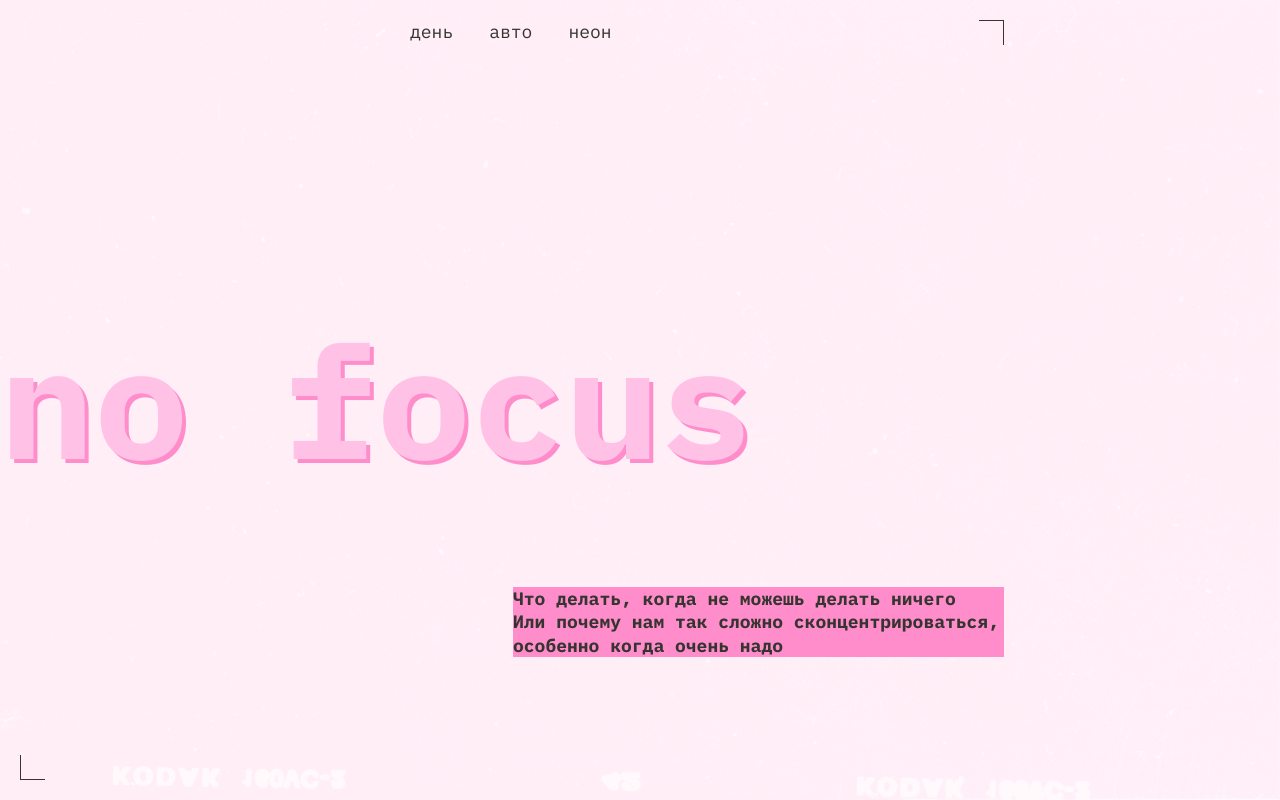
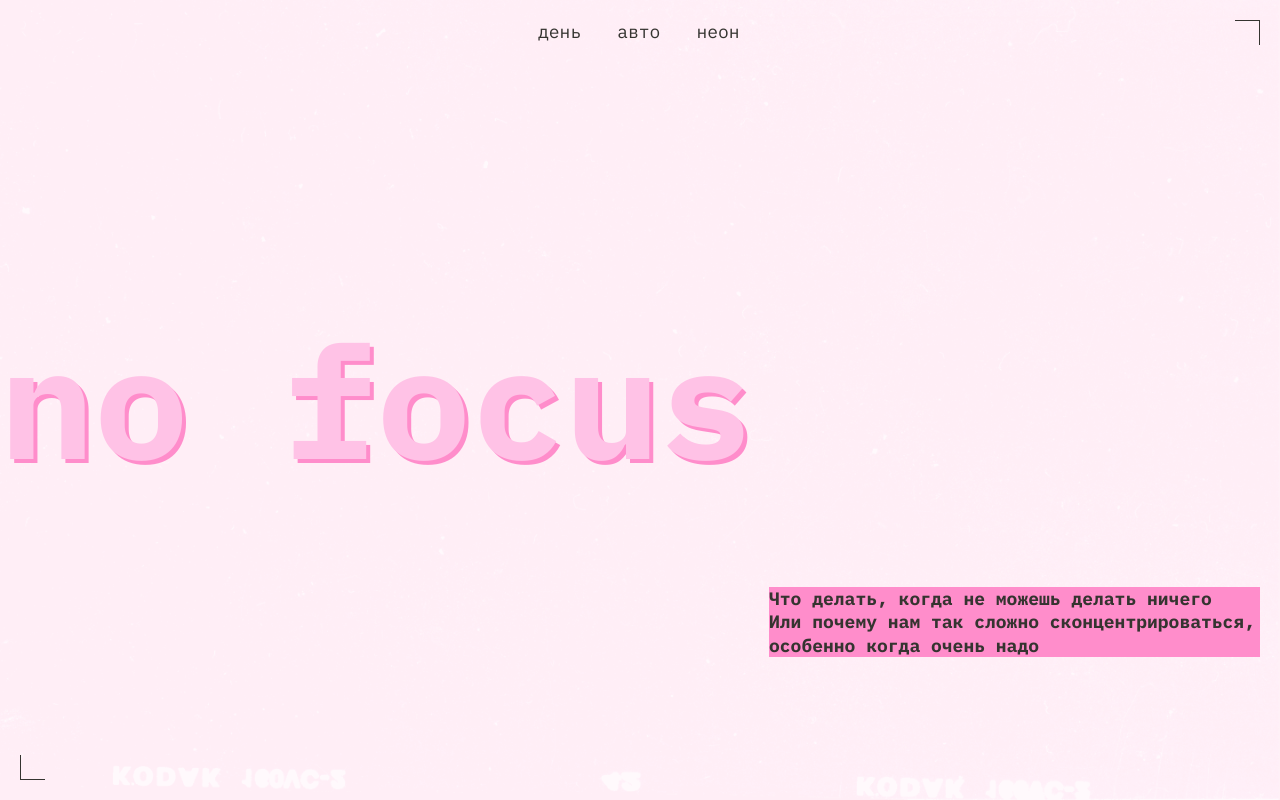
Before and after one commit to MaksGainer/slozhno-sosredotochitsya-fd, a website: page index.html in a window 1280 px wide. Shown: the top 800 px of the page. Drawn offline with Linux system fonts and the light colour scheme.

Commit message:
Повторное исправление css

```diff
--- a/styles/dark.css
+++ b/styles/dark.css
@@ -1,4 +1,5 @@
 html.theme-dark {
+  --text-color: #F1B2CE;
   --background-color: #000028;
   --accent-title-background-color: #ff0070;
   --link-color: #FF0070;
@@ -20,6 +21,7 @@ html.theme-dark {
 @media (prefers-color-scheme: dark) {
 
   :root {
+    --text-color: #F1B2CE;
     --background-color: #000028;
     --accent-title-background-color: #ff0070;
     --link-color: #FF0070;
--- a/styles/light.css
+++ b/styles/light.css
@@ -1,5 +1,5 @@
 html.theme-light {
-  --background-color: #F5F5F5;
+  --background-color: #FFF1F7;
   --accent-title-background-color: #FF8DCB;
   --link-color: #ff8dcb;
   --footer-text-color: #ffc2e6;
@@ -19,7 +19,7 @@ html.theme-light {
 @media (prefers-color-scheme: light) {
 
   :root {
-    --background-color: #F5F5F5;
+    --background-color: #FFF1F7;
     --accent-title-background-color: #FF8DCB;
     --link-color: #ff8dcb;
     --footer-text-color: #ffc2e6;
--- a/styles/style.css
+++ b/styles/style.css
@@ -22,7 +22,7 @@
 @media (min-width: 768px) {
 
   .header {
-    width: 768px;
+    min-width: 768px;
     min-height: 1024px;
     padding: 20px;
   }
@@ -31,7 +31,7 @@
 @media (min-width: 1024px) {
 
   .header {
-    width: 1024px;
+    min-width: 1024px;
     min-height: 768px;
   }
 }
@@ -106,7 +106,7 @@
 
 .header__theme-menu {
   justify-self: end;
-  width: 70px;
+  min-width: 70px;
 }
 
 .header__theme-menu-list {
@@ -148,8 +148,7 @@
   .header__theme-menu {
     justify-self: center;
     align-self: flex-start;
-    width: 230px;
-    height: 26px;
+    min-width: 230px;
   }
 
   .header__theme-menu-list {
@@ -187,7 +186,7 @@
 .header__text {
   justify-self: end;
   line-height: 130%;
-  width: 355px;
+  min-width: 355px;
 }
 
 @media (min-width: 768px) {
@@ -397,6 +396,7 @@
 .paragraph-text {
   padding: 10px 0 20px;
   line-height: 130%;
+  color: var(--text-color)
 }
 
 .accented-text-bold {
```
